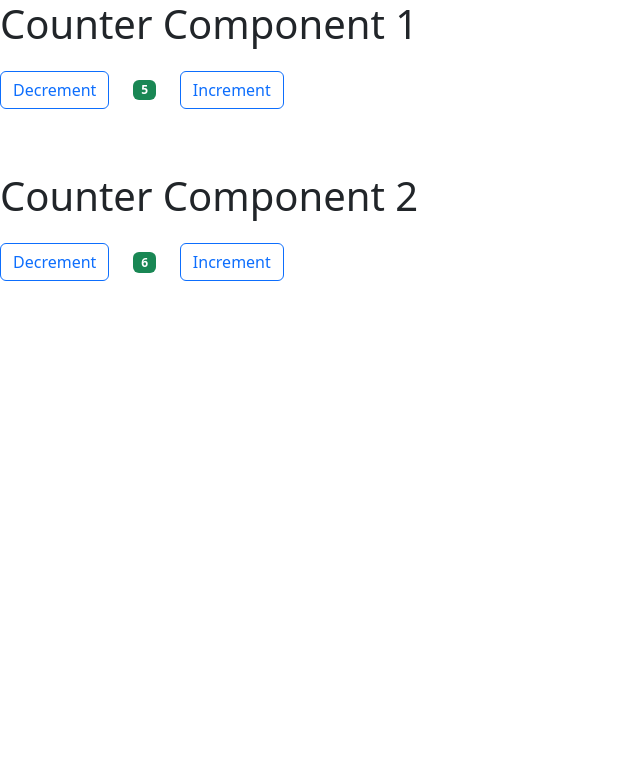
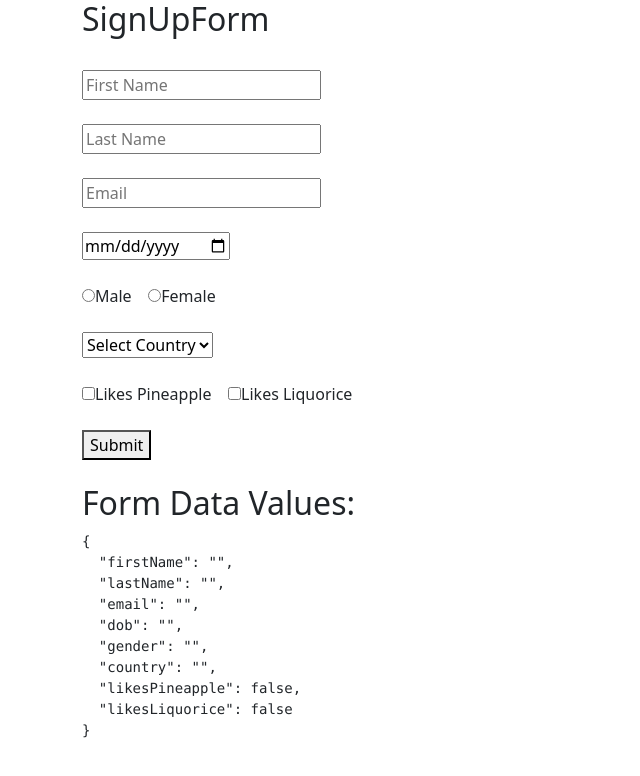
Before and after one commit to aspavani/react-experiments, a React (Create React App) app in the folder counter-app/: page / in a window 1280 px wide. Shown: the top 776 px of the page, without its empty margins (0-640 px from the left). Built offline with nearby package versions, Linux system fonts and the light colour scheme.

Commit message:
Signup Form

```diff
--- a/counter-app/src/App.js
+++ b/counter-app/src/App.js
@@ -1,11 +1,13 @@
 import Counter from './Counter';
+import SignUpForm from './SignUpForm.js';
 function App() {
   return (
     <>
-      <h1> Counter Component 1 </h1>
+      {/* <h1> Counter Component 1 </h1>
       <Counter initialCount={5} > </Counter>
       <h1><br /> Counter Component 2</h1>
-      <Counter initialCount={6} > </Counter>
+      <Counter initialCount={6} > </Counter> */}
+      <SignUpForm />
     </>
   );
 
--- /dev/null
+++ b/counter-app/src/SignUpForm.js
@@ -0,0 +1,144 @@
+import { Component, useState } from 'react';
+
+export default function SignUpForm() {
+
+    let iformdata = {firstName:"", lastName:"", email:"", dob:"", gender:"", country:"", likesPineapple:false, likesLiquorice:false};
+
+    const [formData, setFormData] = useState(iformdata);
+
+    const handleSubmit = (event) => {
+        event.preventDefault();
+        console.log(formData);
+    }
+
+    const handleChange = (event) => {
+        const { name, value, type, checked } = event.target;
+        const changedValue = type === 'checkbox' ? checked : value;
+        setFormData({...formData, [name]:changedValue});
+    }
+
+    return (
+        <div className='container'>
+            <h2> SignUpForm</h2><br/>
+            <form onSubmit={handleSubmit}>
+
+                <input placeholder='First Name' name='firstName' value={formData.firstName} onChange={handleChange} />
+                <br/><br/>
+                <input placeholder='Last Name' name='lastName' value={formData.lastName} onChange={handleChange} />
+                <br/><br/>
+                <input placeholder='Email' type="email" name='email' value={formData.email} onChange={handleChange} />
+                <br/><br/>
+                <input placeholder='Date of Birth' type="date" name='dob' value={formData.dob} onChange={handleChange} />
+
+                <br /><br/>
+
+                <label>
+                    <input type='radio' name='gender' value='male' checked={formData.gender === 'male'} onChange={handleChange}></input>
+                      Male
+                </label> &nbsp; &nbsp;
+
+                <label>
+                    <input type='radio' name='gender' value='female' checked={formData.gender === 'female'} onChange={handleChange}></input>
+                      Female
+                </label>
+
+                <br /><br/>
+
+                <select name='country' onChange={handleChange}>
+                    <option value=''>Select Country</option>
+                    <option value='US'>United States</option>
+                    <option value='CA'>Canada</option>
+                    <option value='MO'>Mexico</option>
+                </select>
+
+                <br /><br/>
+
+                <label>
+                    <input type='checkbox' name='likesPineapple' value='likesPineapple' checked={formData.likesPineapple} onChange={handleChange}/>
+                    Likes Pineapple
+                </label>  &nbsp; &nbsp;
+
+                <label>
+                    <input type='checkbox' name='likesLiquorice' value='likesLiquorice' checked={formData.likesLiquorice} onChange={handleChange}/>
+                    Likes Liquorice
+                </label>
+
+                <br /><br/>
+
+                <button>Submit</button> <br /><br/>
+            </form>
+
+            <div>
+                <h2>Form Data Values:</h2>
+                <pre>{JSON.stringify(formData, null, 2)}</pre>
+            </div>
+        </div>
+    )
+}
+
+// class SignUpForm extends Component {
+
+//     state = {
+
+//     }
+
+//     handleSubmit = (event) => {
+//         event.preventDefault()
+
+//         console.log(this.state)
+//     }
+
+//     render() {
+//         return (
+//             <div>
+//                 <form onSubmit={this.handleSubmit}>
+
+//                     <input placeholder='First Name' />
+
+//                     <input placeholder='Last Name' />
+
+//                     <input placeholder='Email' type="email" />
+
+//                     <input placeholder='Date of Birth' type="date" />
+
+//                     <br />
+
+//                     <label>
+//                         <input type='radio'></input>
+//                         Male
+//                     </label>
+
+//                     <label>
+//                         <input type='radio'></input>
+//                         Female
+//                     </label>
+
+//                     <br />
+
+//                     <select name='country'>
+//                         <option value=''>Select Country</option>
+//                         <option value='US'>United States</option>
+//                         <option value='CA'>Canada</option>
+//                         <option value='MO'>Mexico</option>
+//                     </select>
+
+//                     <br />
+
+//                     <label>
+//                         <input type='checkbox' />
+//                         Likes Pineapple
+//                     </label>
+
+//                     <label>
+//                         <input type='checkbox' />
+//                         Likes Liquorice
+//                     </label>
+
+//                     <br />
+
+//                     <button>Submit</button>
+//                 </form>
+//             </div>
+//         )
+//     }
+// }
```
